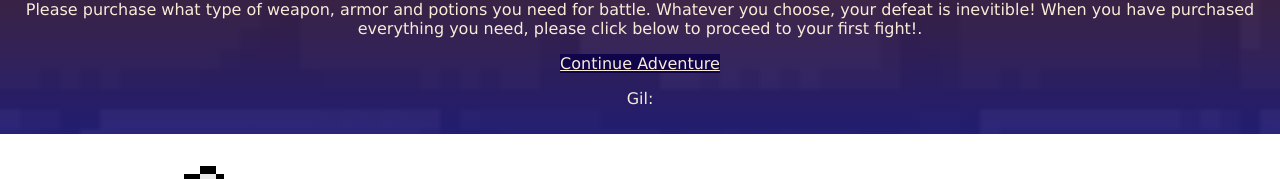
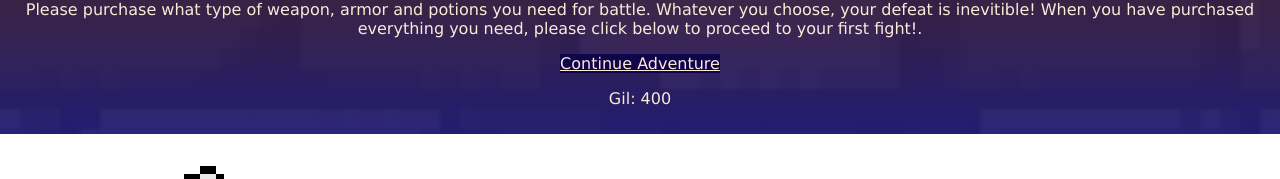
Before and after one commit to korkdaork/FinalPhantasy, a React (Create React App) app in the folder client/: page /Store in a window 1280 px wide. Shown: the part 196-375 px from the top of the page. Built offline with nearby package versions, Linux system fonts and the light colour scheme; no server answers; the HTML template or start-up script is replaced by a standard one.

Commit message:
routing updates

```diff
--- a/client/src/App.js
+++ b/client/src/App.js
@@ -21,29 +21,45 @@ function App() {
       attackcontext: 5,
       defensecontext: 5,
       speedcontext: 5,
-      potioncontext: 1
+      potioncontext: 1,
+
+      buyPotion: (name, quantity)=>{
+        setDeveloperContext({ ...developerContext, [name]: quantity });
+
+      }
 
     })
-  function buyPotion(name, quantity) {
-    console.log("hit buy potion");
-    console.log(quantity);
-    // const newQuantity = developerContext[name] + quantity;
-    setDeveloperContext({ ...developerContext, [name]: quantity });
-    // function updateAttack(quantity){
-    //   console.log("update attack");
-    //   const newAttack= developerContext.attack + quantity;
-    //   setDeveloperContext({...developerContext, attack: newAttack })
-    // }
-  }
+  // function buyPotion(name, quantity) {
+  //   console.log("hit buy potion");
+  //   console.log(quantity);
+  //   // const newQuantity = developerContext[name] + quantity;
+  //   setDeveloperContext({ ...developerContext, [name]: quantity });
+  //   // function updateAttack(quantity){
+  //   //   console.log("update attack");
+  //   //   const newAttack= developerContext.attack + quantity;
+  //   //   setDeveloperContext({...developerContext, attack: newAttack })
+  //   // }
+  // }
+  console.log("appjs");
+  console.log(developerContext);
+
   useEffect(
+    // console.log(developerContext);
     function () {
-      const userdata = API.getStat(1);
-      const useritem= API.getItem(1);
+      console.log("useeffect");
+      // const userdata = API.getStat();
+      // const useritem= API.getItem();
+      const userdata= {gil: 400,
+        hp: 30,
+        attack: 40,
+        defense: 50,
+        speed: 5,
+        potion: 1,}
 
-      if (userdata, useritem) {
+      if (userdata) {
         setDeveloperContext({
           ...developerContext, attackcontext: userdata.attack, defensecontext: userdata.defense,
-          gilcontext: userdata.gil, hpcontext: userdata.hp, potioncontext:useritem.potion
+          gilcontext: userdata.gil, hpcontext: userdata.hp, potioncontext:userdata.potion
         })
       }
     },[]
@@ -58,7 +74,7 @@ function App() {
           <Route exact path="/Signup" component={Signup} />
           <Route exact path="/Main" component={Main} />
           <Route exact path="/Store" render={(props) =>
-            (<Store {...props} buyPotion={buyPotion} />)} />
+            (<Store {...props}  />)} />
           <Route exact path="/Stage1" component={Stage1} />
           <Route exact path="/Boss" component={Boss} />
           <Route exact path="/Defeat" component={Defeat} />
--- a/client/src/Components/Stores/index.js
+++ b/client/src/Components/Stores/index.js
@@ -17,9 +17,9 @@ import "./style.css";
 
 
 
-function Stores ({buyPotion}){
-  const {gilcontext, hpcontext, attackcontext, defensecontext, speedcontext, potioncontext } = useContext(DeveloperContext)
-
+function Stores (){
+  const {buyPotion, gilcontext, hpcontext, attackcontext, defensecontext, speedcontext, potioncontext } = useContext(DeveloperContext)
+  console.log (gilcontext);
   const [buttonAEnabled, setButtonAEnabled]=useState (true);
   const [buttonBEnabled, setButtonBEnabled]=useState(true);
   const [buttonCEnabled, setButtonCEnabled]=useState (true);
--- a/client/src/Utils/DeveloperContext.js
+++ b/client/src/Utils/DeveloperContext.js
@@ -7,7 +7,14 @@ hpcontext: 5,
 attackcontext: 5,
 defensecontext: 5,
 speedcontext: 5,
-potioncontext: 1
+potioncontext: 1,
+
+
+buyPotion:()=>{
+
+}
+
+
 });
 
 export default DeveloperContext;
```
